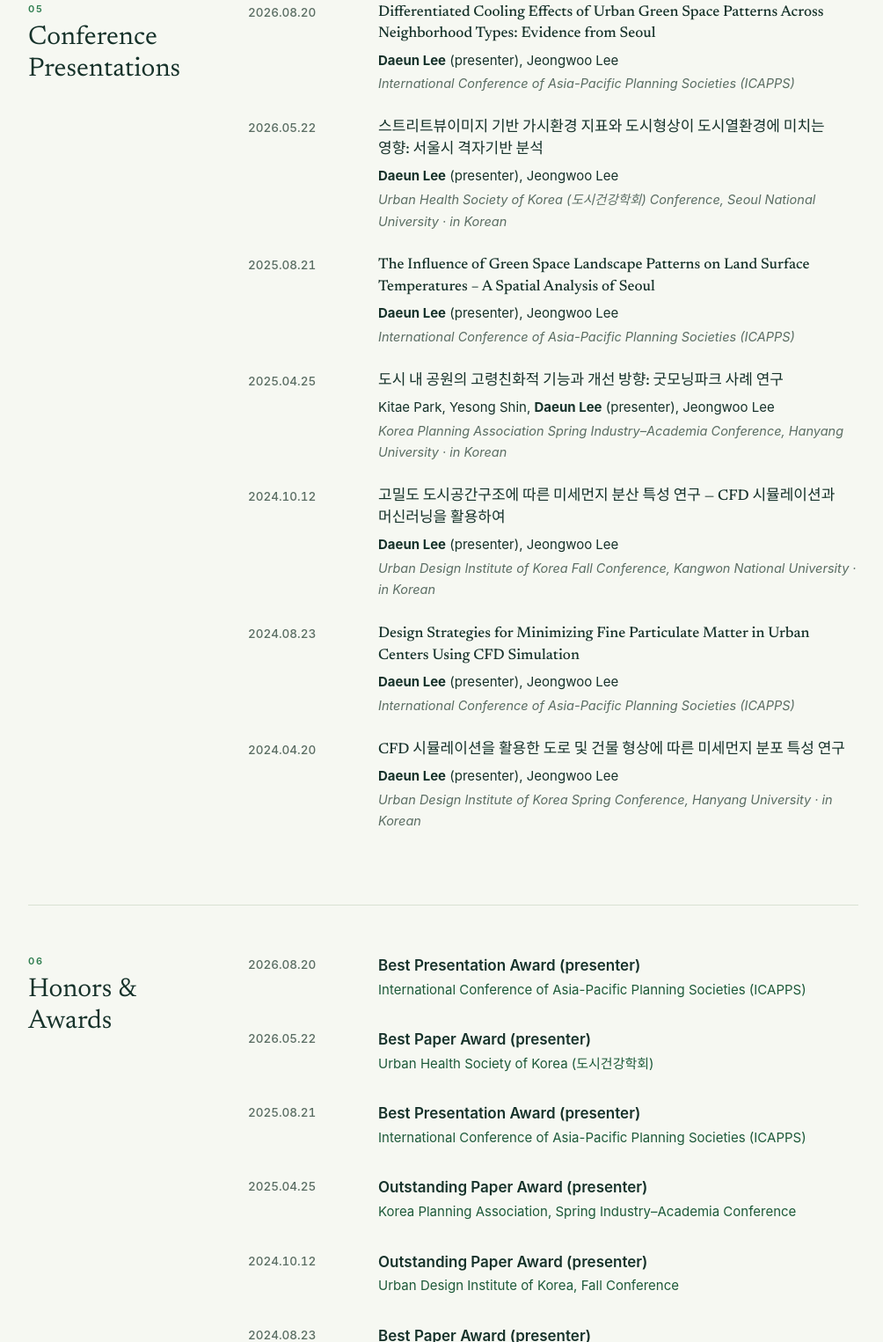
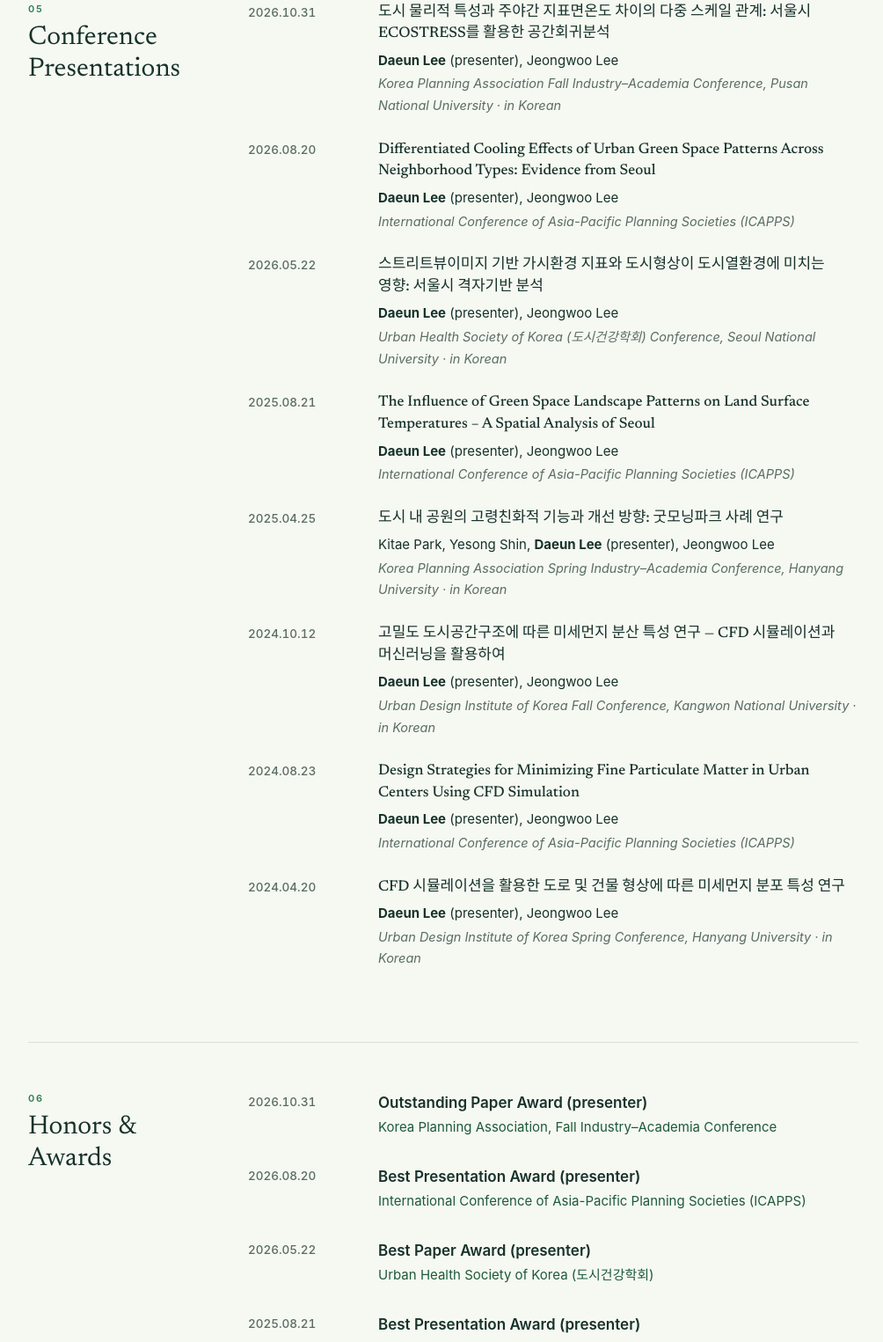
Before and after one commit to dana4832/dana4832.github.io, a plain HTML site: page index.html in a window 1280 px wide. Shown: the part 3028-4553 px from the top of the page at 88% size, without its empty margins (136-1140 px from the left). Drawn offline with Linux system fonts and the light colour scheme; a web font is replaced by a local one.

Commit message:
Add 2026.10.31 KPA fall conference talk and award
Co-Authored-By: Claude Fable 5.2 <noreply@anthropic.com>

```diff
--- a/index.html
+++ b/index.html
@@ -272,6 +272,14 @@
     <div class="sec-body">
       <ol class="pubs compact">
         <li>
+          <p class="when">2026.10.31</p>
+          <div>
+            <h3 lang="ko">도시 물리적 특성과 주야간 지표면온도 차이의 다중 스케일 관계: 서울시 ECOSTRESS를 활용한 공간회귀분석</h3>
+            <p class="authors"><span data-l="en"><strong>Daeun Lee</strong> (presenter), Jeongwoo Lee</span><span data-l="ko"><strong>이다은</strong>(발표), 이정우</span></p>
+            <p class="venue"><span data-l="en">Korea Planning Association Fall Industry–Academia Conference, Pusan National University · in Korean</span><span data-l="ko">대한국토·도시계획학회 추계산학학술대회, 부산대학교</span></p>
+          </div>
+        </li>
+        <li>
           <p class="when">2026.08.20</p>
           <div>
             <h3>Differentiated Cooling Effects of Urban Green Space Patterns Across Neighborhood Types: Evidence from Seoul</h3>
@@ -335,6 +343,13 @@
   <section class="sec" id="awards" aria-labelledby="award-t">
     <h2 id="award-t"><span class="num">06</span><span data-l="en">Honors &amp; Awards</span><span data-l="ko">수상</span></h2>
     <div class="sec-body">
+      <article class="entry">
+        <p class="when">2026.10.31</p>
+        <div>
+          <h3><span data-l="en">Outstanding Paper Award (presenter)</span><span data-l="ko">우수논문상 (발표자)</span></h3>
+          <p class="where"><span data-l="en">Korea Planning Association, Fall Industry–Academia Conference</span><span data-l="ko">대한국토·도시계획학회 추계산학학술대회</span></p>
+        </div>
+      </article>
       <article class="entry">
         <p class="when">2026.08.20</p>
         <div>
```
